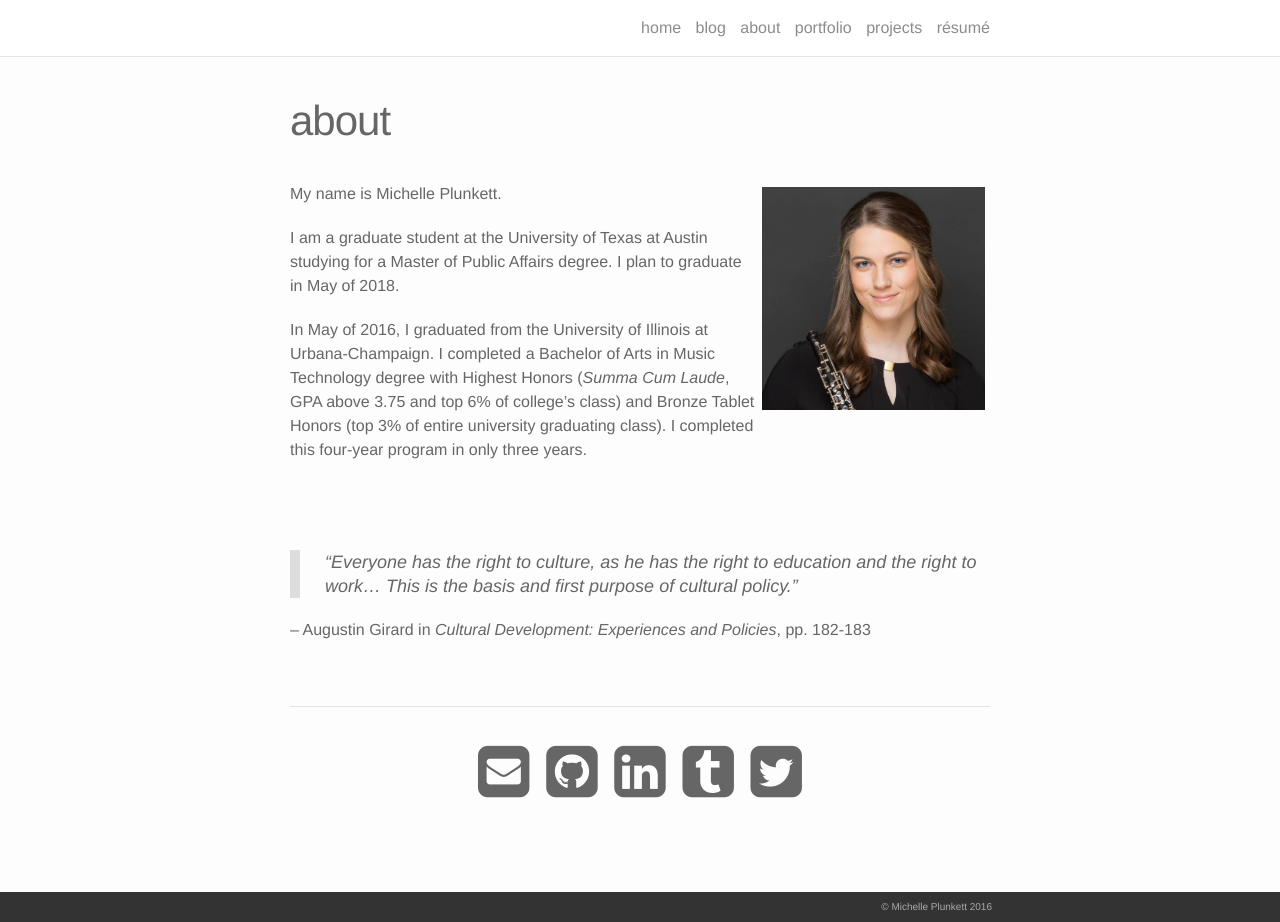
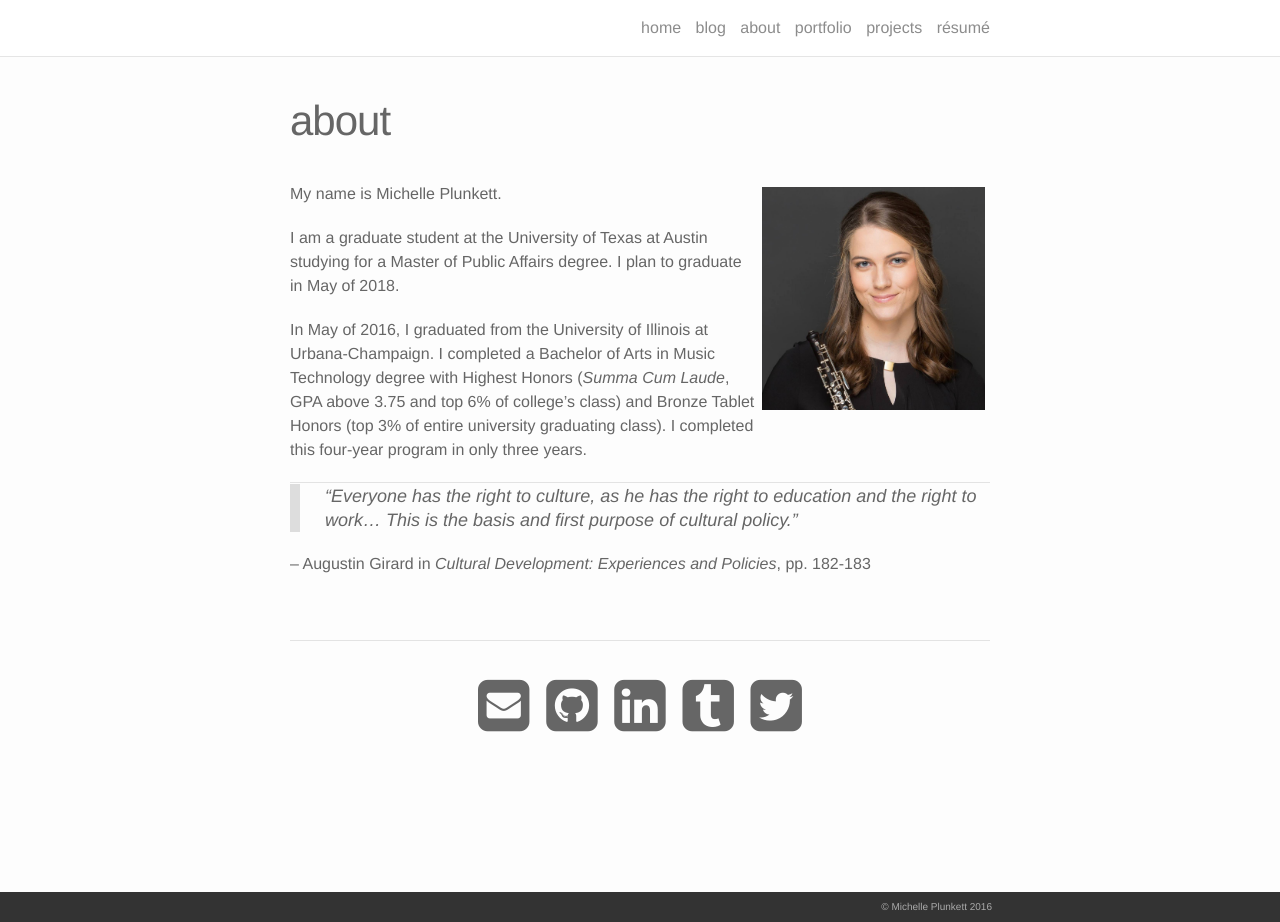
Before and after one commit to michelleplunkett/michelleplunkett.github.io, a Jekyll site: the page built from about.markdown, in a window 1280 px wide and 922 px high. Built offline with Jekyll 4.4.1, drawn with Linux system fonts in a browser that asks for light colours; nearby versions of some CDN libraries.

Commit message:
Update about.markdown

```diff
--- a/about.markdown
+++ b/about.markdown
@@ -11,9 +11,9 @@ I am a graduate student at the University of Texas at Austin studying for a Mast
 
 In May of 2016, I graduated from the University of Illinois at Urbana-Champaign. I completed a Bachelor of Arts in Music Technology degree with Highest Honors (*Summa Cum Laude*, GPA above 3.75 and top 6% of college's class) and Bronze Tablet Honors (top 3% of entire university graduating class). I completed this four-year program in only three years.
 
-<br/>
----
-<br/>
+
+-----
+
 
 > "Everyone has the right to culture, as he has the right to education and the right to work… This is the basis and first purpose of cultural policy."
 
```
